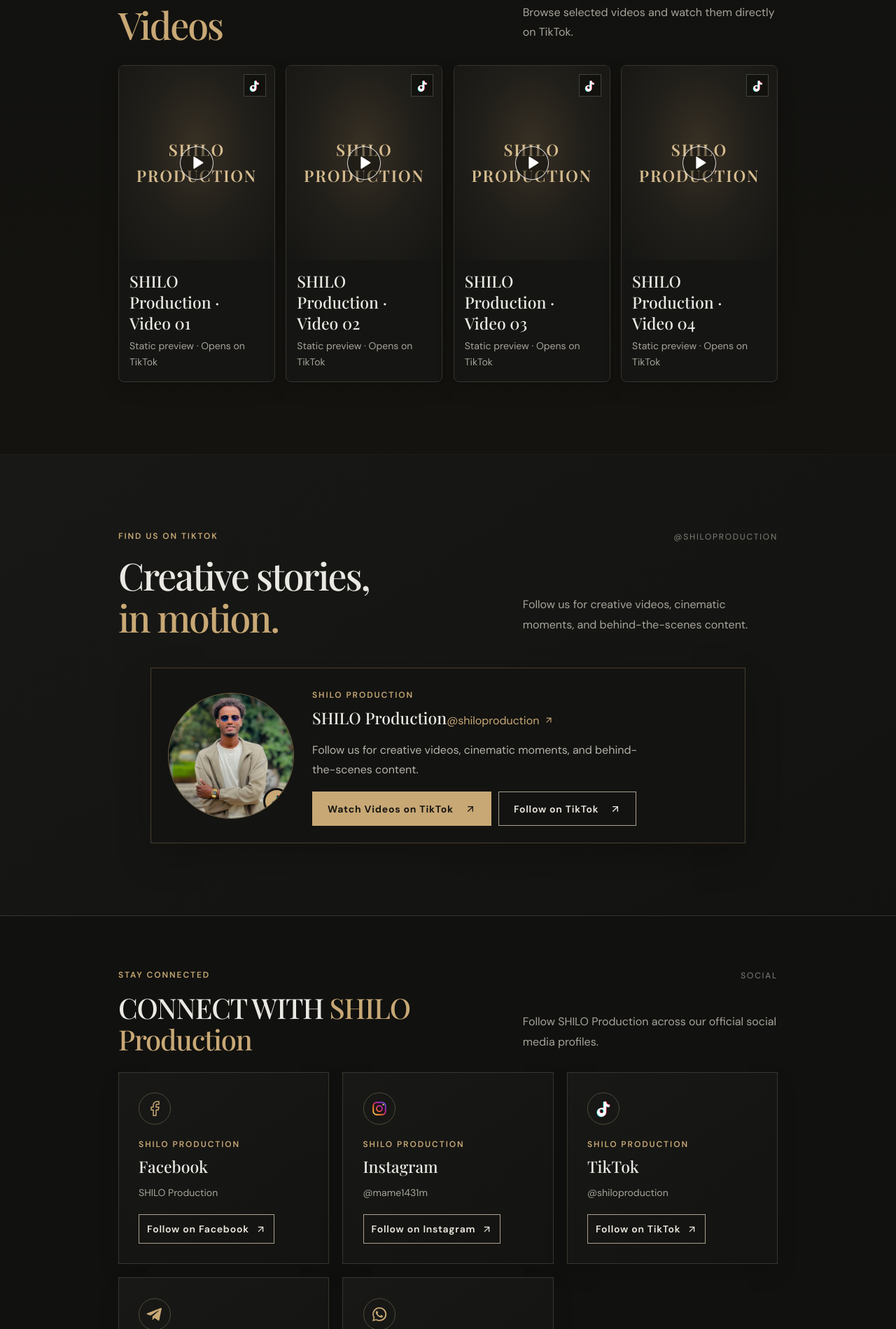
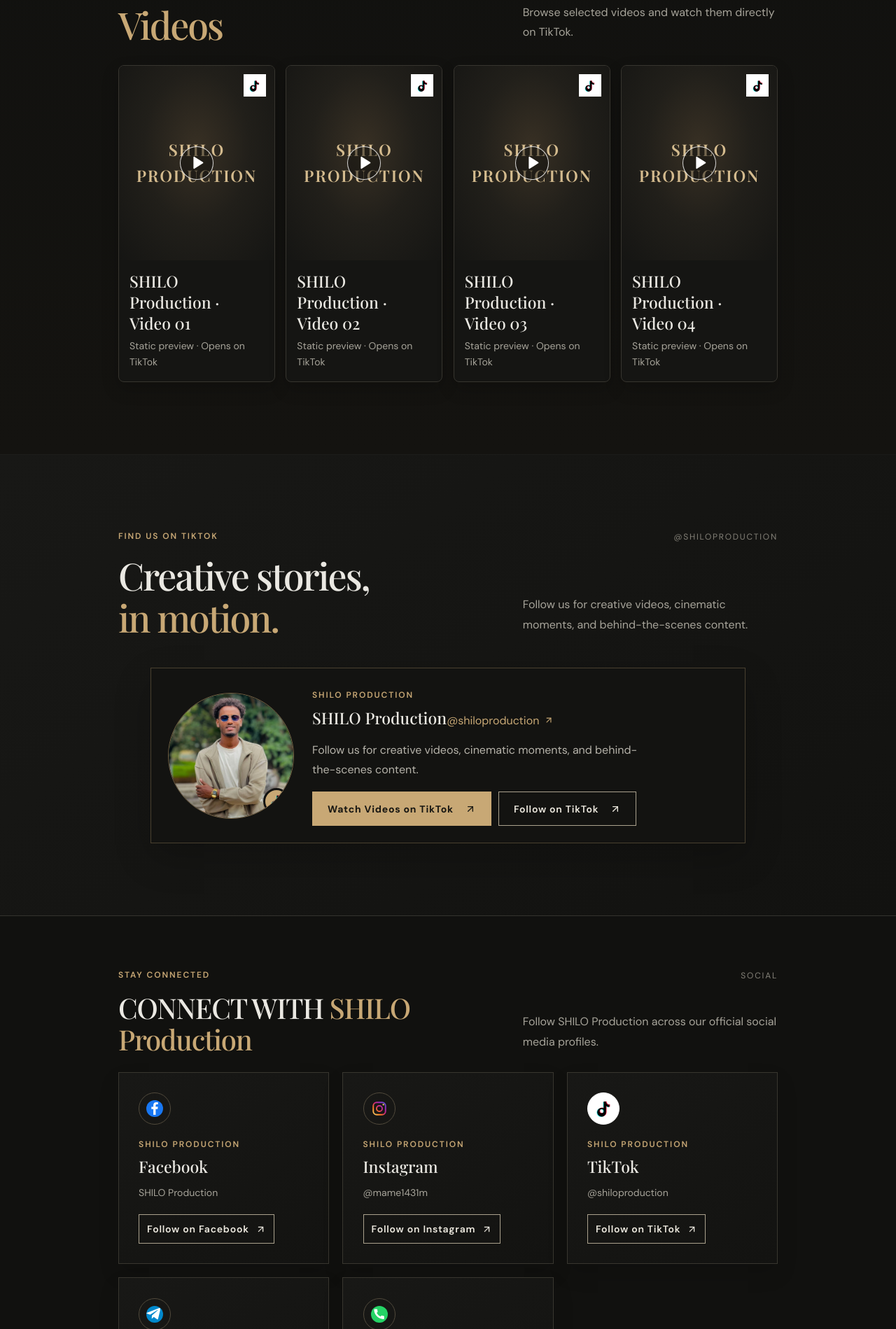
Before and after one commit to Teke28/shilo-pro, a React (Vite) app: page / in a window 1280 px wide. Shown: the part 5801-7700 px from the top of the page at 70% size. Built offline with nearby package versions, Linux system fonts and the light colour scheme; a web font is replaced by a local one.

Commit message:
Update original social media brand logos

```diff
--- a/src/App.jsx
+++ b/src/App.jsx
@@ -1,6 +1,6 @@
 import { useEffect, useId, useState } from 'react'
 import { AnimatePresence, motion, useReducedMotion } from 'framer-motion'
-import { ArrowDown, ArrowRight, ArrowUpRight, Camera, CalendarDays, Check, ChevronDown, ChevronLeft, ChevronRight, Facebook, Mail, MapPin, Menu, Palette, Phone, Play, Scissors, Share2, Sparkles, Video, X } from 'lucide-react'
+import { ArrowDown, ArrowRight, ArrowUpRight, Camera, CalendarDays, Check, ChevronDown, ChevronLeft, ChevronRight, Mail, MapPin, Menu, Palette, Phone, Play, Scissors, Share2, Sparkles, Video, X } from 'lucide-react'
 import { creator } from './data/config.js'
 import { socialLinks } from './config/socialLinks.js'
 import { projects, services } from './data/content.js'
@@ -10,7 +10,7 @@ import { Localized, useLanguage } from './i18n/LanguageContext.jsx'
 const photo = (id, w = 1000) => id.startsWith('/') ? id : `https://images.unsplash.com/${id}?auto=format&fit=crop&w=${w}&q=85`
 const iconMap = { camera: Camera, video: Video, sparkles: Sparkles, scissors: Scissors, calendar: CalendarDays, share: Share2 }
 const socialPlatforms = [
-  { key: 'facebook', title: 'Facebook', username: 'SHILO Production', Icon: Facebook },
+  { key: 'facebook', title: 'Facebook', username: 'SHILO Production', Icon: FacebookBrandIcon },
   { key: 'instagram', title: 'Instagram', username: '@mame1431m', Icon: InstagramBrandIcon },
   { key: 'tiktok', title: 'TikTok', username: '@shiloproduction', Icon: TikTokIcon },
   { key: 'telegram', title: 'Telegram', username: '@shilo1431MK', Icon: TelegramBrandIcon },
@@ -23,6 +23,13 @@ const publishedTikTokVideos = tiktokVideos.filter(({ url }) => {
     return link.protocol === 'https:' && (link.hostname === 'vt.tiktok.com' || (link.hostname === 'www.tiktok.com' && /\/@[^/]+\/video\/\d+/.test(link.pathname)))
   } catch { return false }
 })
+
+function FacebookBrandIcon({ size = 24, className = '', ...props }) {
+  return <svg className={className} width={size} height={size} viewBox="0 0 24 24" aria-hidden="true" {...props}>
+    <circle cx="12" cy="12" r="12" fill="#1877F2"/>
+    <path fill="#fff" d="M13.42 21v-8.22h2.76l.41-3.2h-3.17V7.54c0-.93.26-1.56 1.59-1.56h1.69V3.12c-.29-.04-1.3-.12-2.48-.12-2.46 0-4.14 1.5-4.14 4.26v2.32H7.3v3.2h2.78V21h3.34Z"/>
+  </svg>
+}
 
 function InstagramBrandIcon({ size = 24, className = '', ...props }) {
   const gradientId = `instagram-gradient-${useId().replaceAll(':', '')}`
@@ -38,10 +45,10 @@ function TikTokIcon({ size = 24, className = '' }) {
   return <svg className={`brand-tiktok ${className}`} width={size} height={size} viewBox="0 0 24 24" aria-hidden="true"><path className="brand-tiktok-cyan" d={mark} transform="translate(-.8 .45)"/><path className="brand-tiktok-red" d={mark} transform="translate(.8 -.35)"/><path className="brand-tiktok-core" d={mark}/></svg>
 }
 function TelegramBrandIcon({ size = 24, className = '', ...props }) {
-  return <svg className={className} width={size} height={size} viewBox="0 0 24 24" aria-hidden="true" {...props}><path fill="currentColor" d="M21.8 4.2 18.6 20c-.24 1.12-.88 1.4-1.78.87l-4.92-3.63-2.38 2.29c-.26.26-.48.48-.98.48l.35-5 9.1-8.22c.4-.35-.09-.55-.62-.2L6.12 13.68l-4.85-1.52c-1.05-.33-1.07-1.05.22-1.56L20.46 3.1c.87-.32 1.63.2 1.34 1.1Z"/></svg>
+  return <svg className={className} width={size} height={size} viewBox="0 0 24 24" aria-hidden="true" {...props}><circle cx="12" cy="12" r="12" fill="#0088CC"/><path fill="#fff" d="m19.82 6.18-2.98 12.2c-.22.86-.8 1.07-1.62.67l-4.48-3.3-2.16 2.07c-.24.24-.44.44-.89.44l.32-4.55 8.28-7.48c.36-.32-.08-.5-.56-.18l-10.24 6.45-4.41-1.38c-.95-.3-.97-.95.2-1.42l17.23-6.65c.79-.29 1.48.18 1.21 1.13Z"/></svg>
 }
 function WhatsAppBrandIcon({ size = 24, className = '', ...props }) {
-  return <svg className={className} width={size} height={size} viewBox="0 0 24 24" aria-hidden="true" {...props}><path fill="currentColor" d="M12.04 2a9.86 9.86 0 0 0-8.48 14.9L2 22l5.22-1.53A9.93 9.93 0 1 0 12.04 2Zm0 18.03a8.1 8.1 0 0 1-4.13-1.13l-.3-.18-3.1.91.92-3.02-.2-.31a8.14 8.14 0 1 1 6.81 3.73Zm4.47-6.1c-.25-.13-1.48-.73-1.71-.81-.23-.09-.4-.13-.56.13-.17.25-.65.81-.8.97-.15.17-.3.19-.55.06-.25-.13-1.06-.39-2.02-1.24-.75-.67-1.25-1.49-1.4-1.74-.14-.25-.01-.39.11-.52.11-.1.25-.27.37-.41.13-.15.17-.25.25-.42.09-.16.05-.31-.02-.44-.06-.12-.56-1.36-.77-1.86-.2-.49-.41-.42-.56-.43h-.48c-.17 0-.44.06-.67.31-.23.25-.88.86-.88 2.1 0 1.23.9 2.42 1.02 2.59.13.17 1.77 2.7 4.29 3.79.6.26 1.07.41 1.44.53.6.19 1.14.16 1.57.1.48-.07 1.48-.61 1.69-1.2.21-.6.21-1.11.15-1.21-.06-.1-.23-.16-.48-.29Z"/></svg>
+  return <svg className={className} width={size} height={size} viewBox="0 0 24 24" aria-hidden="true" {...props}><circle cx="12" cy="12" r="12" fill="#25D366"/><path fill="#fff" d="M20.01 15.38c-1.12 0-2.22-.18-3.26-.54a1 1 0 0 0-1.02.24l-1.45 1.45a15.1 15.1 0 0 1-6.6-6.6l1.45-1.45a1 1 0 0 0 .24-1.02 10.4 10.4 0 0 1-.54-3.26 1 1 0 0 0-1-1H4a1 1 0 0 0-1 1c0 9.39 7.61 17 17 17a1 1 0 0 0 1-1v-3.87a1 1 0 0 0-1-1Z" transform="translate(2 2) scale(.8)"/></svg>
 }
 
 function Header() {
--- a/src/brand.css
+++ b/src/brand.css
@@ -431,15 +431,15 @@ main:focus{outline:0}
 .brand-tiktok{overflow:visible}
 .brand-tiktok-cyan{fill:#25f4ee}
 .brand-tiktok-red{fill:#fe2c55}
-.brand-tiktok-core{fill:#fff}
+.brand-tiktok-core{fill:#000}
 .tiktok-avatar-badge .brand-tiktok-core{fill:#171612}
 .social-icon-link[data-platform],.about-instagram[data-platform]{transition:transform .22s ease,border-color .22s ease,background .22s ease,box-shadow .22s ease}
 .social-icon-link[data-platform]:hover,.about-instagram[data-platform]:hover{transform:translateY(-2px) scale(1.045)}
 .social-icon-link[data-platform="facebook"]:hover,.footer-socials a[data-platform="facebook"]:hover{border-color:#1877f2;background:rgba(24,119,242,.12);box-shadow:0 0 18px rgba(24,119,242,.18)}
 .social-icon-link[data-platform="instagram"]:hover,.about-instagram[data-platform="instagram"]:hover,.footer-socials a[data-platform="instagram"]:hover{border-color:#d62976;background:rgba(214,41,118,.12);box-shadow:0 0 18px rgba(214,41,118,.2)}
-.social-icon-link[data-platform="tiktok"]:hover,.footer-socials a[data-platform="tiktok"]:hover{border-color:#25f4ee;background:rgba(37,244,238,.09);box-shadow:0 0 18px rgba(37,244,238,.16)}
-.footer-socials a[data-platform="tiktok"]{color:#fff}
-.tiktok-video-logo .brand-tiktok-core{fill:#fff}
+.social-icon-link[data-platform="tiktok"],.footer-socials a[data-platform="tiktok"]{background:#fff;border-color:#fff}
+.social-icon-link[data-platform="tiktok"]:hover,.footer-socials a[data-platform="tiktok"]:hover{border-color:#25f4ee;background:#fff;box-shadow:0 0 18px rgba(37,244,238,.24)}
+.tiktok-video-logo{background:#fff;color:#000}
 .social-icon-link:focus-visible,.about-instagram:focus-visible,.footer-socials a:focus-visible{outline:2px solid #f1d49d;outline-offset:4px}
 @media(prefers-reduced-motion:reduce){.social-icon-link[data-platform],.about-instagram[data-platform]{transition:none}}
 
```
Also changed, not shown: 1 other file (tests, documents, lock files or other folders).
